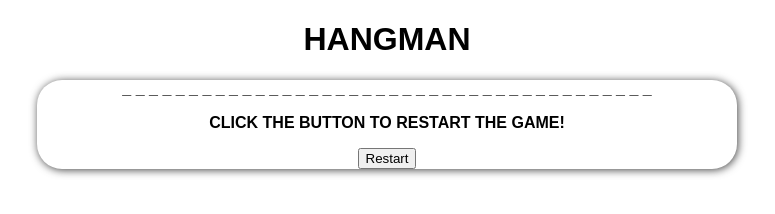
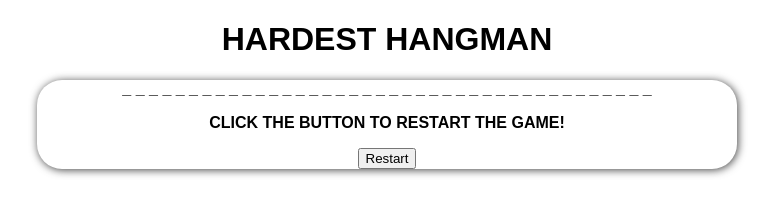
Before and after one commit to cebrailk1/hangman, a website: page index.html in a window 1280 px wide. Shown: the whole page, without its empty margins (253-1028 px from the left). Drawn offline with Linux system fonts and the light colour scheme.

Commit message:
Update index.html

```diff
--- a/index.html
+++ b/index.html
@@ -11,7 +11,7 @@
 </head>
 
 <body>
-    <h1 id="tile"> HANGMAN</h1>
+    <h1 id="tile">Hardest HANGMAN</h1>
     <div></div>
     <ul>
 
```
